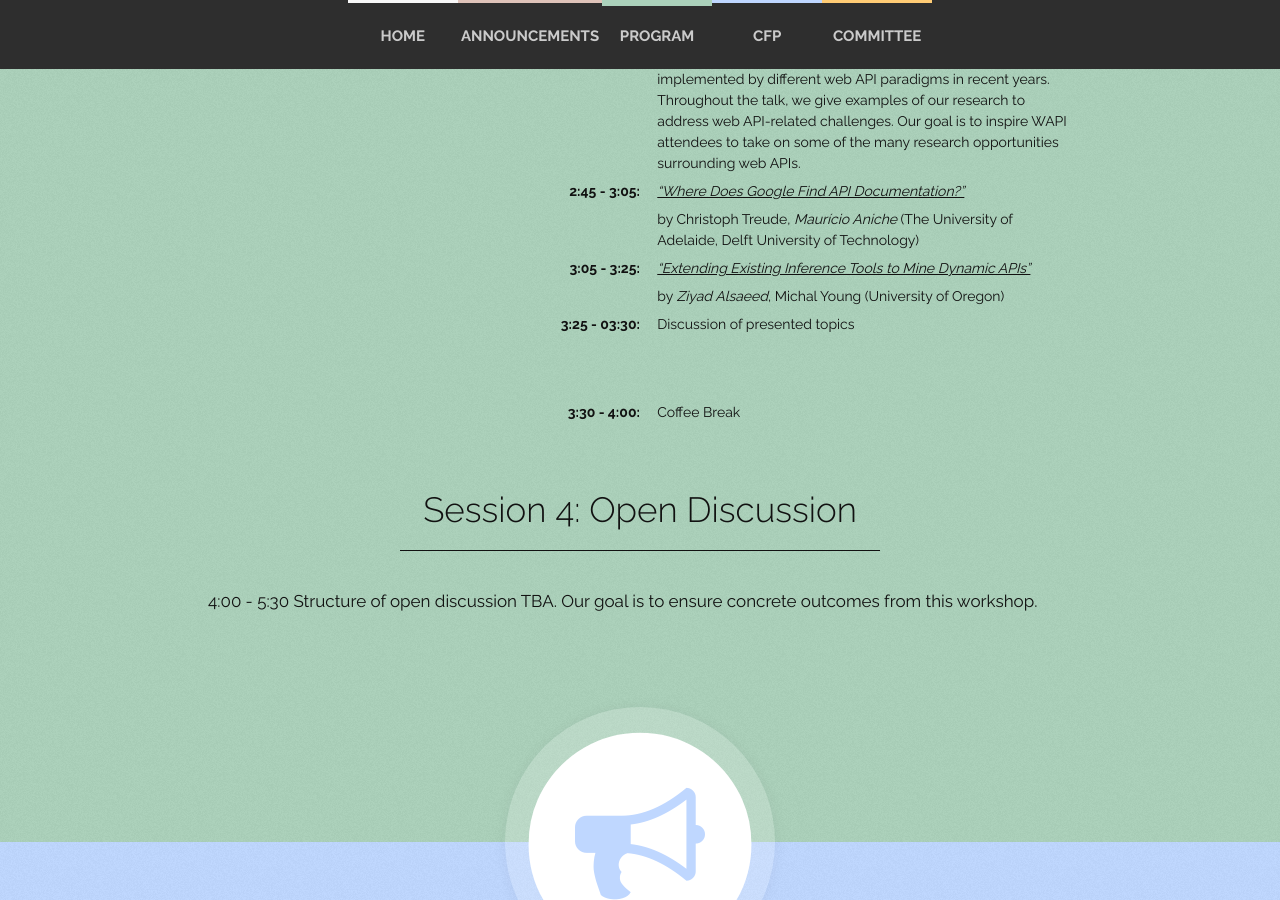
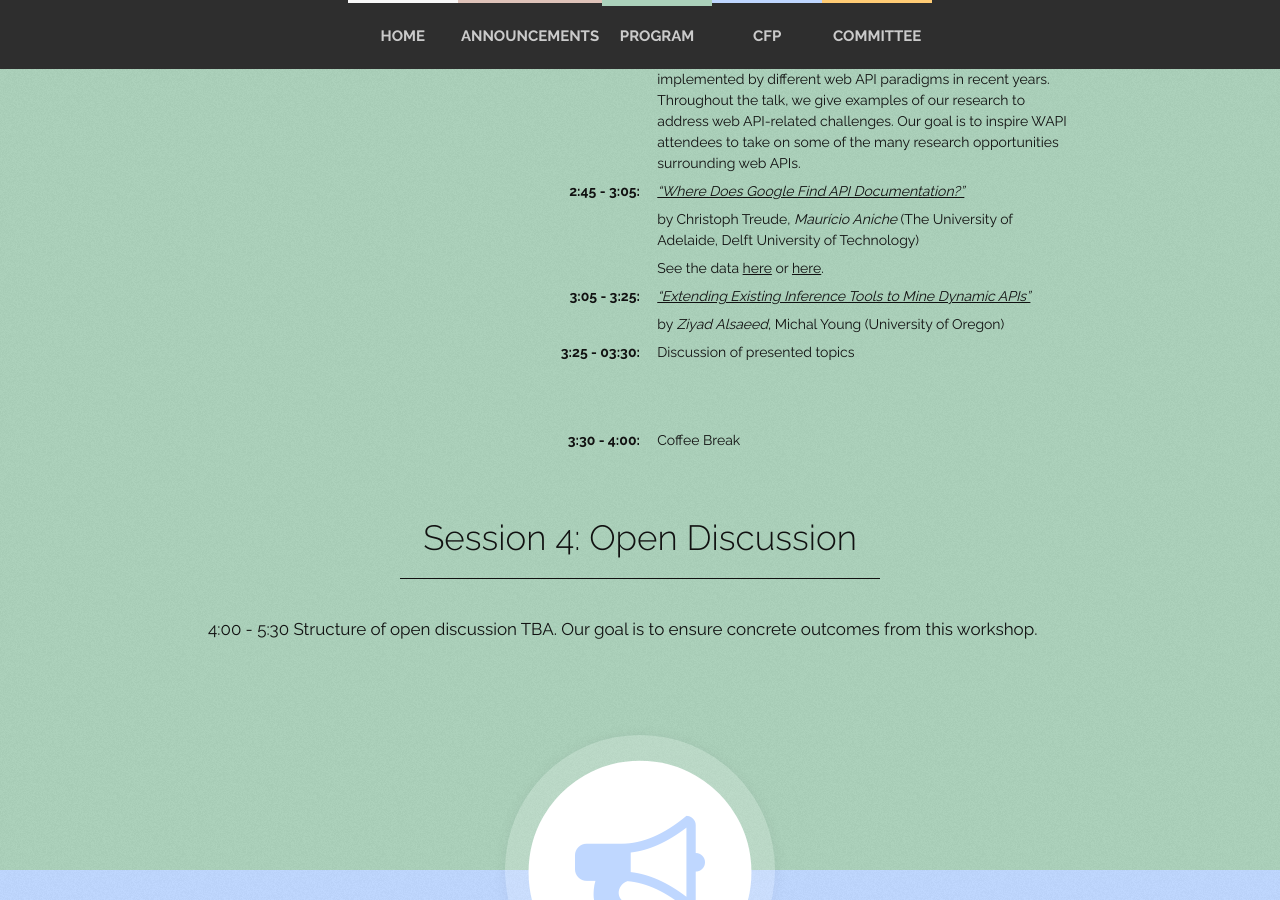
Before and after one commit to w-api/w-api.github.io, a Jekyll site: the page built from index.html, in a window 1280 px wide and 900 px high, scrolled down 3265 px. Built offline with Jekyll 4.4.1, drawn with Linux system fonts in a browser that asks for light colours; nearby versions of some CDN libraries; comment, search, counter and statistics services are not loaded.

Commit message:
Add data.

```diff
--- a/_posts/2018-01-03-program.md
+++ b/_posts/2018-01-03-program.md
@@ -82,6 +82,7 @@ Session Chair
 : [*"Where Does Google Find API Documentation?"*](https://cs.adelaide.edu.au/~christoph/wapi18.pdf)
 : by Christoph Treude, _Maur&iacute;cio Aniche_ (The University of Adelaide, Delft University of Technology)
 <!-- : See [the slides](resources/wapi17_sawant_usage_trends.pdf). -->
+: See the data [here](http://github.com/ctreude/apidoc-search) or [here](https://zenodo.org/record/1195863#.WxKqeZ_IS-E).
 <!-- : Read [Sven Amann's summary of the talk](http://academicscode.com/posts/2017/05/wapi17-motivated-trends/). -->
 
 3:05 - 3:25
```
